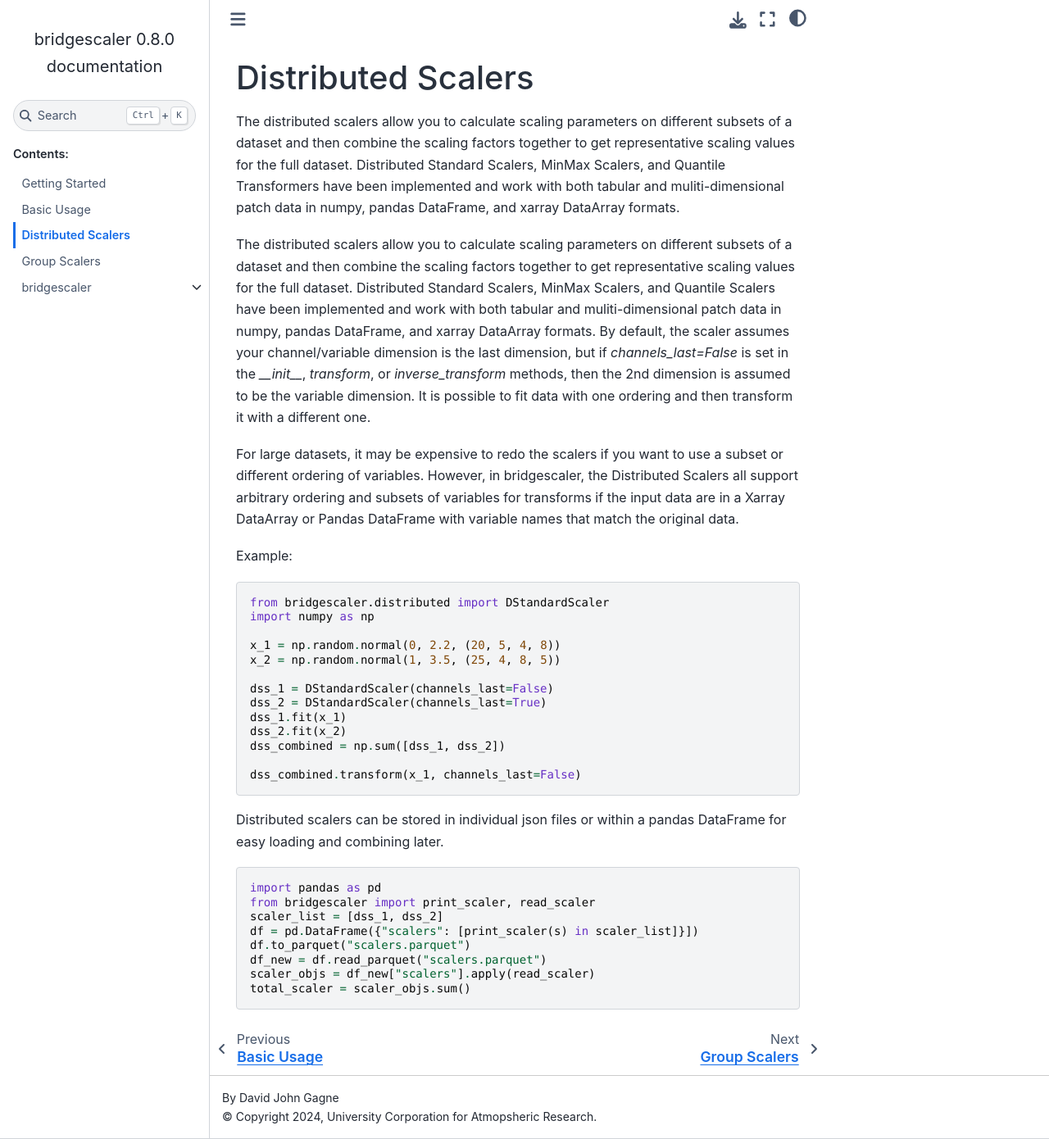
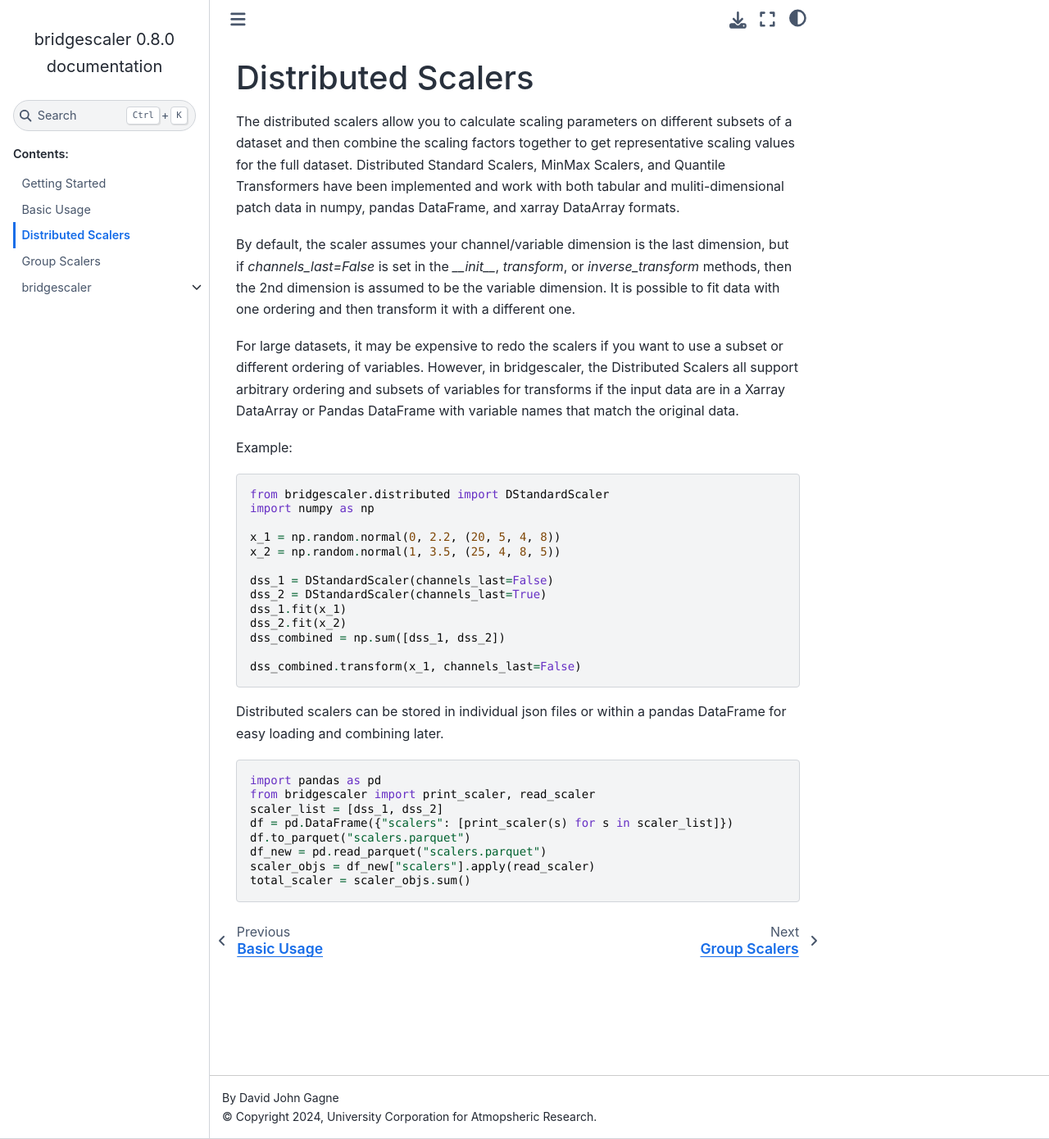
Before and after one commit to NCAR/bridgescaler, a Sphinx documentation site: the page built from doc/source/distributed.rst, in a window 1280 px wide and 1390 px high. Shown: the whole window at 82% size. Built offline with Sphinx 7.4.7 and the Sphinx Book theme 1.1.4, drawn with Linux system fonts in a browser that asks for light colours.

Commit message:
Refactor distributed scalers documentation and examples
Removed duplicate description of distributed scalers and corrected DataFrame creation and reading methods.

```diff
--- a/doc/source/distributed.rst
+++ b/doc/source/distributed.rst
@@ -10,11 +10,6 @@
 Standard Scalers, MinMax Scalers, and Quantile Transformers have been implemented and work with both tabular
 and muliti-dimensional patch data in numpy, pandas DataFrame, and xarray DataArray formats.
 
-The distributed scalers allow you to calculate scaling
-parameters on different subsets of a dataset and then combine the scaling factors
-together to get representative scaling values for the full dataset. Distributed
-Standard Scalers, MinMax Scalers, and Quantile Scalers have been implemented and work with both tabular
-and muliti-dimensional patch data in numpy, pandas DataFrame, and xarray DataArray formats.
 By default, the scaler assumes your channel/variable dimension is the last
 dimension, but if `channels_last=False` is set in the `__init__`, `transform`,
 or `inverse_transform` methods, then the 2nd dimension is assumed to be the variable
@@ -53,8 +48,8 @@
     import pandas as pd
     from bridgescaler import print_scaler, read_scaler
     scaler_list = [dss_1, dss_2]
-    df = pd.DataFrame({"scalers": [print_scaler(s) in scaler_list]}])
+    df = pd.DataFrame({"scalers": [print_scaler(s) for s in scaler_list]})
     df.to_parquet("scalers.parquet")
-    df_new = df.read_parquet("scalers.parquet")
+    df_new = pd.read_parquet("scalers.parquet")
     scaler_objs = df_new["scalers"].apply(read_scaler)
     total_scaler = scaler_objs.sum()
```
